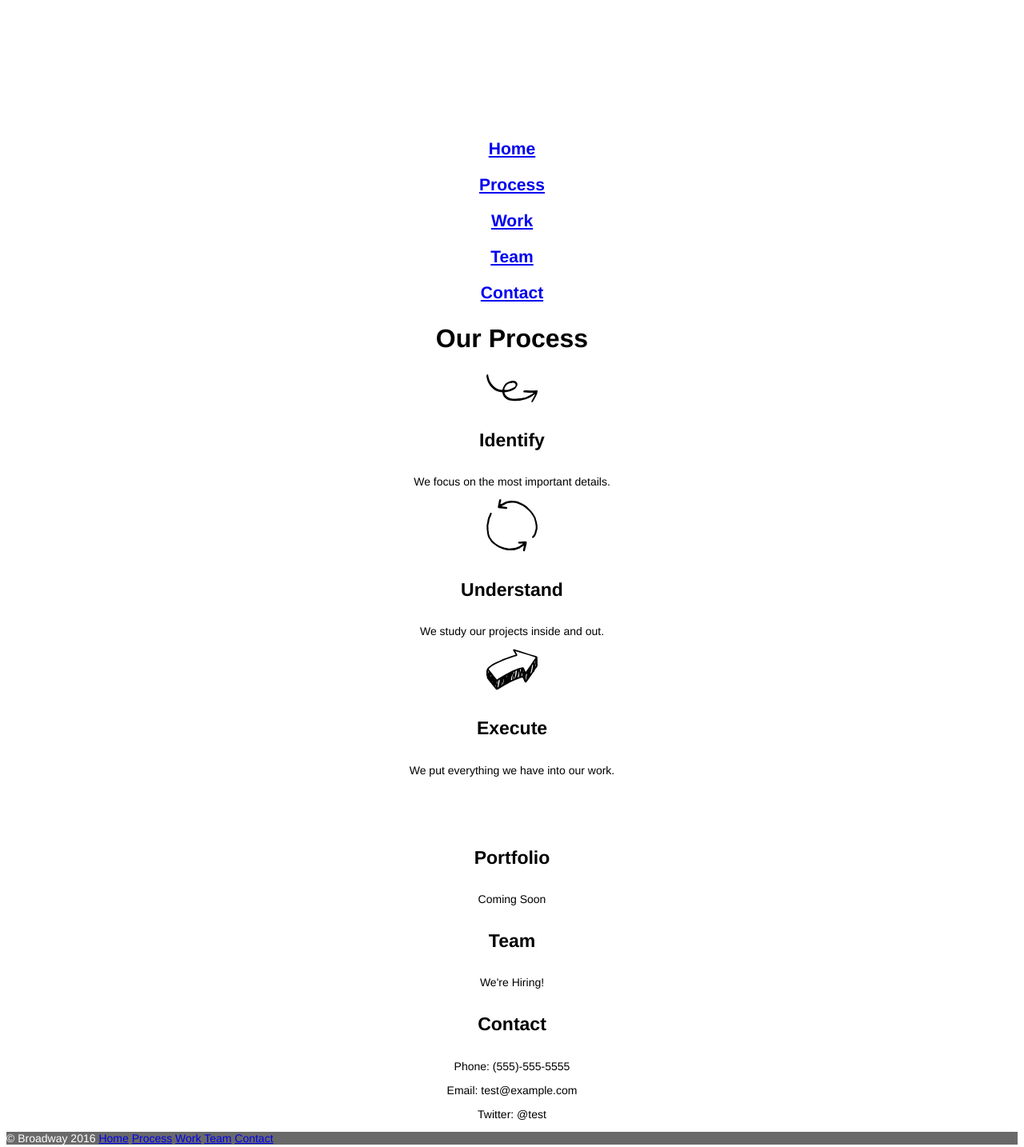
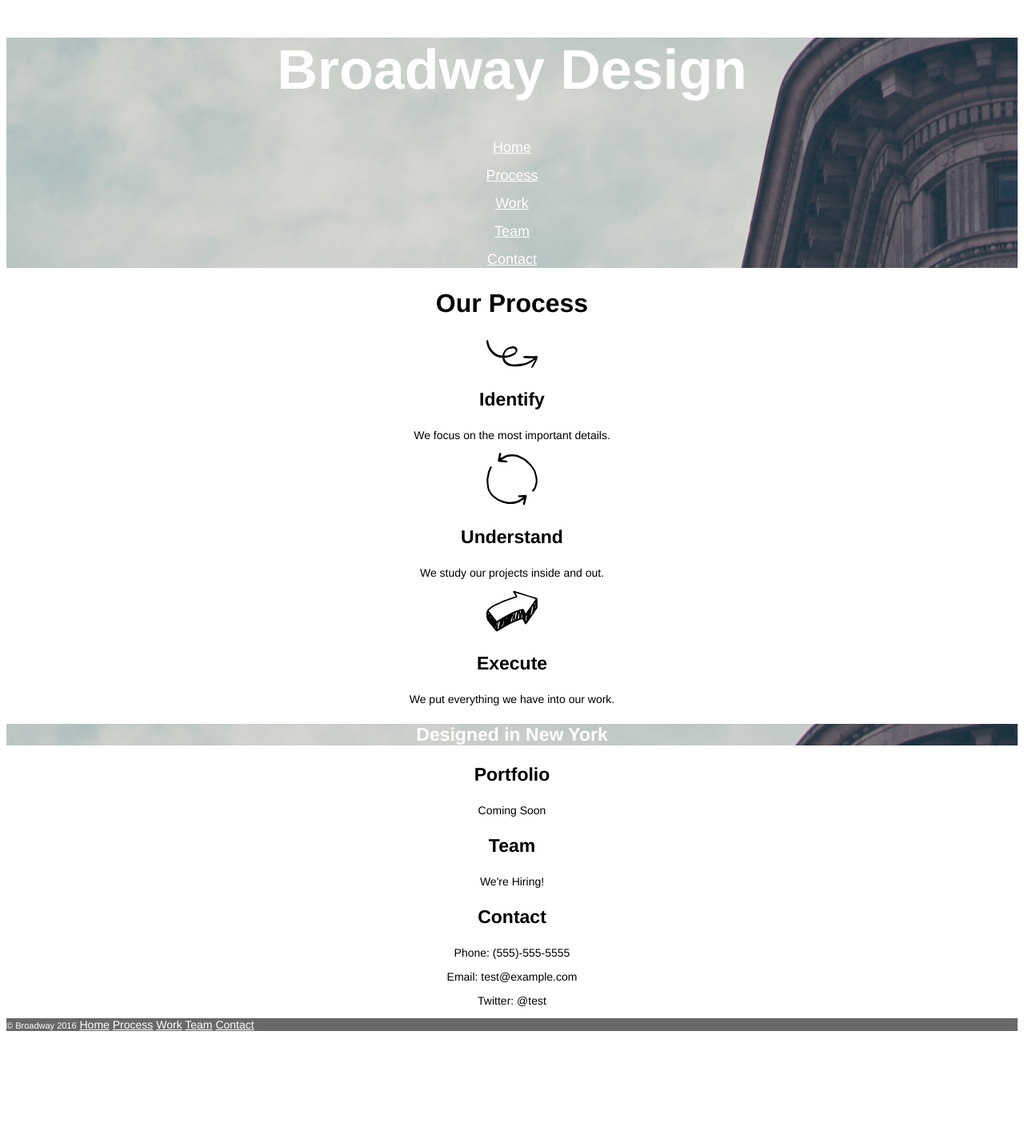
Before and after one commit to emma-wa/broadway, a plain HTML site: page index.html in a window 1280 px wide. Shown: the whole page at 80% size. After the commit the page ends 1303 px from the top, so only its background shows below. Drawn offline with Linux system fonts and the light colour scheme; files whose address does not match are found by name.

Commit message:
Finishing CSS

```diff
--- a/index.html
+++ b/index.html
@@ -8,39 +8,35 @@
   <body>
     <div class="top">
     <h1 id="top">Broadway Design</h1>
-    <nav>
-      <h3><a href="#top">Home</a></h3>
-      <h3><a href="#process">Process</a></h3>
-      <h3><a href="#work">Work</a></h3>
-      <h3><a href="#team">Team</a></h3>
-      <h3><a href="#contact">Contact</a></h3>
-    </nav>
+    <p><a href="#top">Home</a></p>
+    <p><a href="#process">Process</a></p>
+    <p><a href="#work">Work</a></p>
+    <p><a href="#team">Team</a></p>
+    <p><a href="#contact">Contact</a></p>
     </div>
-    <div class="middle">
     <h2 id="process">Our Process</h2>
     <p><img src="resources/media/identify.svg"/></p>
-      <h4>Identify</h4>
+    <h3>Identify</h3>
     <p>We focus on the most important details.</p>
     <p><img src="resources/media/understand.svg"/></p>
-      <h4>Understand</h4>
+    <h3>Understand</h3>
     <p>We study our projects inside and out.</p>
     <p><img src="resources/media/execute.svg"/></p>
-      <h4>Execute</h4>
+    <h3>Execute</h3>
     <p>We put everything we have into our work.</p>
+    <div class="break">
+      <h3>Designed in New York</h3>
     </div>
-    <div class="bottom">
-      <h4 id="breakbar">Designed in New York</h4>
-      <h4 id="work">Portfolio</h4>
+    <h3 id="work">Portfolio</h3>
     <p>Coming Soon</p>
-      <h4 id="team">Team</h4>
+    <h3 id="team">Team</h3>
     <p>We're Hiring!</p>
-      <h4 id="contact">Contact</h4>
+    <h3 id="contact">Contact</h3>
     <p>Phone: (555)-555-5555</p>
     <p>Email: test@example.com</p>
     <p>Twitter: @test</p>
-    </div>
     <footer>
-      <p>&copy; Broadway 2016 <a href="#top">Home</a> <a href="#process">Process</a> <a href="#work">Work</a> <a href="#team">Team</a> <a href="#contact">Contact</a></p>
+      <p><span class="copyright">&copy; Broadway 2016</span> <a href="#top">Home</a> <a href="#process">Process</a> <a href="#work">Work</a> <a href="#team">Team</a> <a href="#contact">Contact</a></p>
     </footer>
   </body>
 </html>
--- a/resources/css/style.css
+++ b/resources/css/style.css
@@ -5,26 +5,28 @@ body {
 
 .top {
   color: white;
-  background-image: url("resources/media/the-flatiron-building.png");
+  background-image:url("/Users/emmawallerstein/Desktop/HTML_Practice/Projects/test/git_practice/emma-wa.github.io/broadway/resources/media/the-flatiron-building.png");
+}
+
+.top a {
+  color: white;
+  font-weight: normal;
+  font-size: 18px;
+}
+
+h1, h2, h3 {
+  font-weight: bold;
 }
 
 h1 {
   font-size: 70px;
 }
 
-.top nav {
-  font-size: 18px;
-}
-
-#process, h4, #breakbar, h1 {
-  font-weight: bold;
-}
-
-#process {
+h2 {
   font-size: 32px;
 }
 
-h4 {
+h3 {
   font-size: 23px;
 }
 
@@ -32,9 +34,9 @@ p {
   font-size: 14px;
 }
 
-#breakbar {
+.break {
+  background-image:url("/Users/emmawallerstein/Desktop/HTML_Practice/Projects/test/git_practice/emma-wa.github.io/broadway/resources/media/the-flatiron-building.png");
   color: white;
-  background-image: url("resources/media/the-flatiron-building.png");
 }
 
 footer {
@@ -43,6 +45,11 @@ footer {
   background-color: dimgray;
 }
 
+footer a {
+  color: white;
+  font-size: 14px;
+}
+
 .copyright {
   font-size: 11px;
 }
```
Lines whose indentation alone changed are shown as unchanged.
